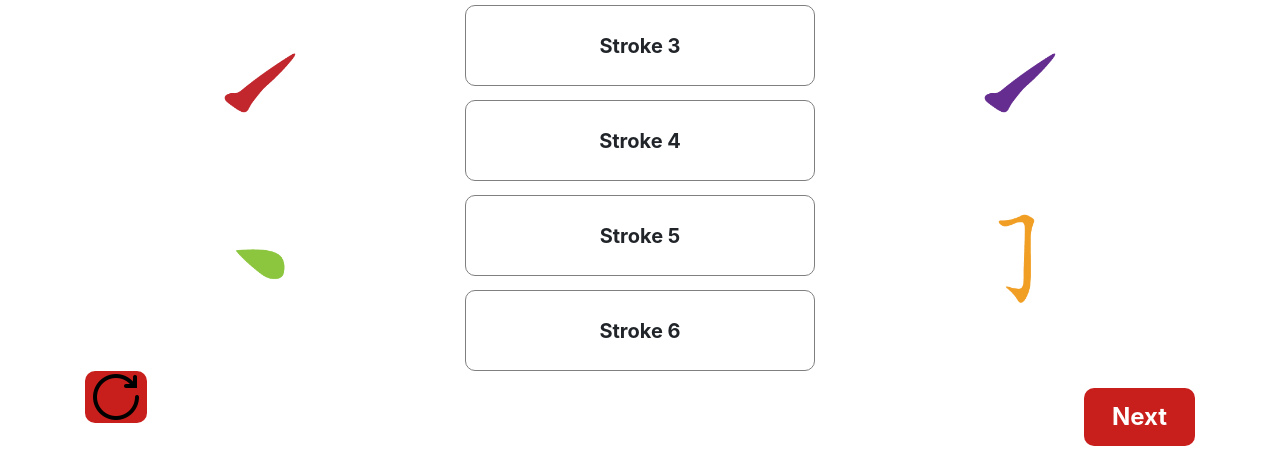
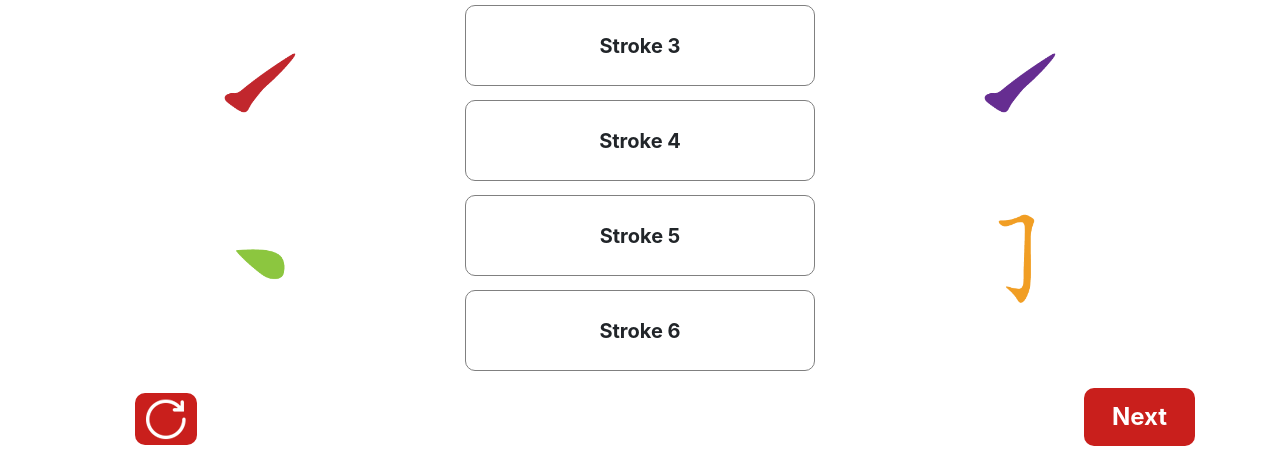
Before and after one commit to FranZomb1e/COMS4170-V1-group7, a Flask app: page /quiz/3 in a window 1280 px wide. Shown: the part 545-1002 px from the top of the page. Run offline with Flask 2, Linux system fonts and the light colour scheme; some libraries are stand-ins or nearby versions; some web fonts are replaced.

Commit message:
Made minor UI changes to quiz question's reset button

```diff
--- a/static/css/main.css
+++ b/static/css/main.css
@@ -222,6 +222,11 @@ button:hover {
     padding: 3%;
 }
 
+#reset-btn {
+    margin-top: 2%;
+    margin-left: 4.5%;
+}
+
 #clear {
     position: absolute;
     left: 5%;
--- a/templates/quiz_question_type2.html
+++ b/templates/quiz_question_type2.html
@@ -45,7 +45,7 @@
         {% endautoescape %}
     </div>
 </div>
-<button id = "reset-btn"> <img id="reset-img" src="/static/img/reset.png" alt="Reset" class="img-fluid"> </button>
+<button id = "reset-btn"> <img id="reset-img" src="/static/img/reset_quiz.png" alt="Reset" class="img-fluid"> </button>
 <button id="quiz-next-btn" data-current-id="3">Next</button>
 
 {% endblock %}
```
Also changed, not shown: static/img/reset_quiz.png (added).
